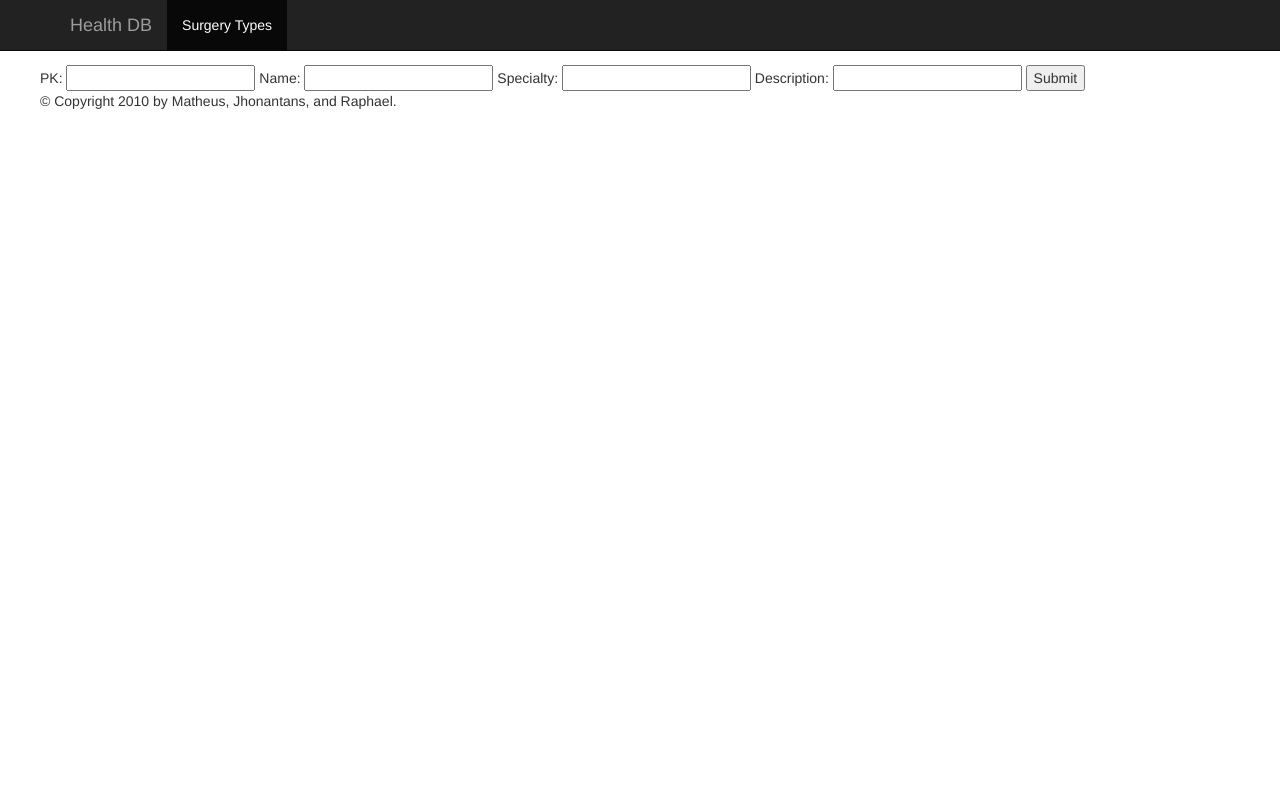
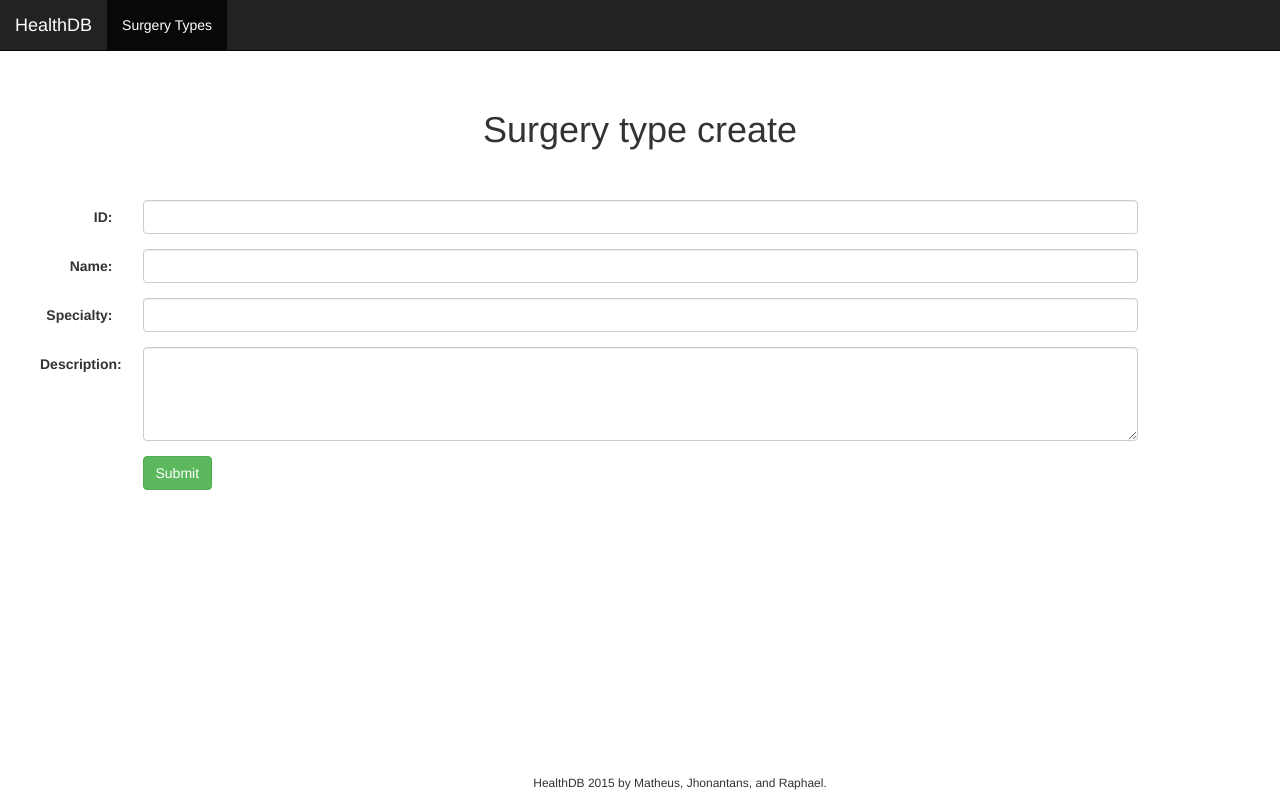
Before and after one commit to matheusportela/db-project, a Flask app: page /surgery_type/create in a window 1280 px wide. Run offline with Flask 2, Linux system fonts and the light colour scheme; some libraries are stand-ins or nearby versions.

Commit message:
Improving UX.

```diff
--- a/static/css/healthdb.css
+++ b/static/css/healthdb.css
@@ -1,5 +1,32 @@
+/*
+ * Base structure
+ */
+
 body {
-    padding-top: 65px;
-    margin-left: 40px;
-    margin-right: 40px;
+  padding-top: 50px;
+  padding-left: 40px;
+  padding-right: 40px;
 }
+
+.main {
+  padding: 40px 15px;
+  text-align: center;
+}
+
+.footer {
+  position: absolute;
+  bottom: 0;
+  width: 100%;
+  height: 25px;
+  font-size: 12px;
+  text-align: center;
+}
+
+.clickable-row {
+  cursor: pointer;
+  cursor: hand;
+}
+
+.action-buttons {
+  float: right;
+}
--- /dev/null
+++ b/static/js/healthdb.js
@@ -0,0 +1,18 @@
+$(document).ready(function() {
+    $(".clickable-row").click(function() {
+        window.document.location = $(this).data("href");
+    });
+
+    $(document).ready(function() {
+        $('a[data-confirm]').click(function(ev) {
+            var href = $(this).attr('href');
+            if (!$('#dataConfirmModal').length) {
+                $('body').append('<div id="dataConfirmModal" class="modal" role="dialog" aria-labelledby="dataConfirmLabel" aria-hidden="true"><div class="modal-header"><button type="button" class="close" data-dismiss="modal" aria-hidden="true">×</button><h3 id="dataConfirmLabel">Please Confirm</h3></div><div class="modal-body"></div><div class="modal-footer"><button class="btn" data-dismiss="modal" aria-hidden="true">Cancel</button><a class="btn btn-primary" id="dataConfirmOK">OK</a></div></div>');
+            }
+            $('#dataConfirmModal').find('.modal-body').text($(this).attr('data-confirm'));
+            $('#dataConfirmOK').attr('href', href);
+            $('#dataConfirmModal').modal({show:true});
+            return false;
+        });
+    });
+});
--- a/templates/base.html
+++ b/templates/base.html
@@ -4,22 +4,18 @@
     <meta charset="utf-8">
     <meta http-equiv="X-UA-Compatible" cnotent="IE=edge">
     <meta name="viewport" content="width=device-width, initial-scale=1">
-
     <meta name="author" content="Matheus Vieira Portela">
     <meta name="description" content="2015/2 Database course project at the University of Brasília">
-
-    <!-- Bootstrap core CSS -->
     <link rel="stylesheet" href="https://maxcdn.bootstrapcdn.com/bootstrap/3.3.6/css/bootstrap.min.css" integrity="sha384-1q8mTJOASx8j1Au+a5WDVnPi2lkFfwwEAa8hDDdjZlpLegxhjVME1fgjWPGmkzs7" crossorigin="anonymous">
-
     <link rel="stylesheet" type="text/css" href="{{ url_for('static',filename='css/healthdb.css') }}">
 
-    <title>{% block title %}{% endblock %}</title>
+    <title>HealthDB</title>
   </head>
   <body>
     <nav class="navbar navbar-inverse navbar-fixed-top">
-      <div class="container">
+      <div class="container-fluid">
         <div class="navbar-header">
-          <a class="navbar-brand" href="/">Health DB</a>
+          <a class="navbar-brand" href="/">HealthDB</a>
         </div>
         <div id="navbar" class="collapse navbar-collapse">
           <ul class="nav navbar-nav">
@@ -32,11 +28,11 @@
     </nav>
 
     <div id="content">{% block content %}{% endblock %}</div>
-    <div id="footer">
+    <footer class="footer">
       {% block footer %}
-      &copy; Copyright 2010 by Matheus, Jhonantans, and Raphael.
+      <p>HealthDB 2015 by Matheus, Jhonantans, and Raphael.</p>
       {% endblock %}
-    </div>
+    </footer>
 
     <!-- Bootstrap core JavaScript
     ================================================== -->
@@ -44,5 +40,6 @@
     <!-- jQuery library -->
     <script src="https://ajax.googleapis.com/ajax/libs/jquery/1.11.3/jquery.min.js"></script>
     <script src="https://maxcdn.bootstrapcdn.com/bootstrap/3.3.6/js/bootstrap.min.js" integrity="sha384-0mSbJDEHialfmuBBQP6A4Qrprq5OVfW37PRR3j5ELqxss1yVqOtnepnHVP9aJ7xS" crossorigin="anonymous"></script>
+    <script src="{{ url_for('static',filename='js/healthdb.js') }}"></script>
   </body>
 </html>
--- a/templates/surgery_create.html
+++ b/templates/surgery_create.html
@@ -3,7 +3,7 @@
 {% block content %}
 <form method="POST" action="/surgeries">
     <th>
-        <tr>PK: <input type="text" name="pk"></tr>
+        <tr>ID: <input type="text" name="pk"></tr>
         <tr>Surgery data: <input type="text" name="surgery_date"></tr>
         <tr>Surgery type PK: <input type="text" name="surgery_type_pk"></tr>
         <tr><input type="submit" value="Submit"></tr>
--- a/templates/surgery_details.html
+++ b/templates/surgery_details.html
@@ -3,7 +3,7 @@
 {% block content %}
 <h1>Surgery details</h1>
 
-<p>PK: {{ surgery.pk }}</p>
+<p>ID: {{ surgery.pk }}</p>
 <p>Date: {{ surgery.surgery_date }}</p>
 <p>Type: <a href="/surgery_type/{{ surgery.surgery_type_pk }}">{{ surgery.surgery_type_pk }}</a></p>
 
--- a/templates/surgery_type_create.html
+++ b/templates/surgery_type_create.html
@@ -1,13 +1,39 @@
 {% extends "base.html" %}
-{% block title %}DB Project{% endblock %}
 {% block content %}
-<form method="POST" action="/surgery_type/create">
-    <th>
-        <tr>PK: <input type="text" name="pk"></tr>
-        <tr>Name: <input type="text" name="name"></tr>
-        <tr>Specialty: <input type="text" name="specialty"></tr>
-        <tr>Description: <input type="text" name="description"></tr>
-        <tr><input type="submit" value="Submit"></tr>
-    </th>
+<div class="main">
+    <h1>Surgery type create</h1>
+</div>
+
+<form class="form-horizontal" method="POST" action="/surgery_type/create">
+    <div class="form-group">
+        <label for="pk" class="col-sm-1 control-label">ID:</label>
+        <div class="col-sm-10">
+            <input class="form-control" type="number" name="pk">
+        </div>
+    </div>
+    <div class="form-group">
+        <label for="name" class="col-sm-1 control-label">Name:</label>
+        <div class="col-sm-10">
+            <input class="form-control" type="text" name="name">
+        </div>
+    </div>
+    <div class="form-group">
+        <label for="specialty" class="col-sm-1 control-label">Specialty:</label>
+        <div class="col-sm-10">
+            <input class="form-control" type="text" name="specialty">
+        </div>
+    </div>
+    <div class="form-group">
+        <label for="description" class="col-sm-1 control-label">Description:</label>
+        <div class="col-sm-10">
+            <textarea class="form-control" rows="4" name="description"></textarea>
+        </div>
+    </div>
+
+    <div class="form-group">
+        <div class="col-sm-offset-1 col-sm-10">
+            <button class="btn btn-success" type="submit">Submit</button>
+        </div>
+    </div>
 </form>
 {% endblock %}
```
Also changed, not shown: templates/index.html (+4 -6 lines), templates/surgery_type_details.html (+55 -11 lines), templates/surgery_type_edit.html (+35 -9 lines), templates/surgery_type_list.html (+26 -10 lines).
